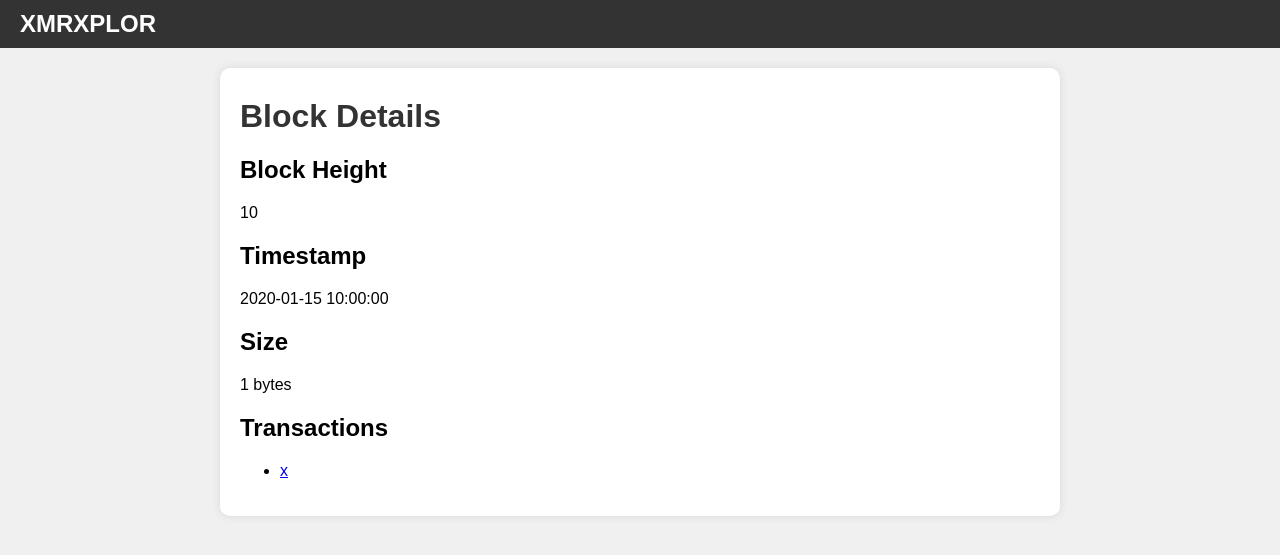
After one commit to hooftly/xmrxplor, a Flask app: page /block/1 in a window 1280 px wide. The commit adds this page. Shown: the top 555 px of the page. Run offline with Flask 3, Linux system fonts and the light colour scheme; a database or web service that is not in the repository returns one stand-in record (values such as "Sample title"); data that the repository does not hold is empty.

Commit message:
Block Info

```diff
--- a/app.py
+++ b/app.py
@@ -1,164 +1,51 @@
-from flask import Flask, jsonify, render_template, request, abort
+from flask import Flask, render_template, jsonify
 import requests
-import json
-import time
-from concurrent.futures import ThreadPoolExecutor
 
 app = Flask(__name__)
 
-def fetch_data(method, params=None):
-    url = 'http://144.91.120.100:18081/json_rpc'
-    headers = {'Content-Type': 'application/json'}
-    payload = {
-        "jsonrpc": "2.0",
-        "id": "0",
-        "method": method
-    }
-    if params:
-        payload["params"] = params
-    response = requests.post(url, headers=headers, data=json.dumps(payload))
-    return response.json()
-
-def fetch_transaction(tx_hash):
-    url = 'http://144.91.120.100:18081/get_transactions'
-    headers = {'Content-Type': 'application/json'}
-    payload = {
-        "txs_hashes": [tx_hash],
-        "decode_as_json": True
-    }
-    response = requests.post(url, headers=headers, data=json.dumps(payload))
-    return response.json()
-
-def fetch_transaction_pool():
-    url = 'http://144.91.120.100:18081/get_transaction_pool'
-    headers = {'Content-Type': 'application/json'}
-    response = requests.post(url, headers=headers)
-    return response.json()
-
-def fetch_block_header(height):
-    block_data = fetch_data("get_block_header_by_height", {"height": height})
-    return block_data['result']['block_header']
-
-def fetch_info():
-    return fetch_data("get_info")
+MONEROD_URL = 'http://144.91.120.100:18081'
 
 @app.route('/')
 def index():
     return render_template('index.html')
 
+@app.route('/transaction/<tx_hash>')
+def transaction(tx_hash):
+    response = requests.get(f'{MONEROD_URL}/get_transactions', params={'txs_hashes': [tx_hash], 'decode_as_json': True})
+    transaction = response.json()['txs'][0]
+    return render_template('transaction.html', transaction=transaction)
+
+@app.route('/block/<int:block_height>')
+def block(block_height):
+    response = requests.get(f'{MONEROD_URL}/json_rpc', json={'jsonrpc': '2.0', 'id': '0', 'method': 'get_block', 'params': {'height': block_height}})
+    block = response.json()['result']['block_header']
+    return render_template('block.html', block=block)
+
 @app.route('/get_block_count')
 def get_block_count():
-    data = fetch_data("get_block_count")
-    return jsonify(data)
+    response = requests.get(f'{MONEROD_URL}/json_rpc', json={'jsonrpc': '2.0', 'id': '0', 'method': 'get_block_count'})
+    return jsonify(response.json())
 
 @app.route('/get_info')
 def get_info():
-    data = fetch_info()
-    return jsonify(data)
+    response = requests.get(f'{MONEROD_URL}/json_rpc', json={'jsonrpc': '2.0', 'id': '0', 'method': 'get_info'})
+    return jsonify(response.json())
 
 @app.route('/get_transaction_pool_info')
 def get_transaction_pool_info():
-    pool_data = fetch_transaction_pool()
-    transactions = []
-    for tx in pool_data['transactions']:
-        tx_details = json.loads(tx['tx_json'])
-        timestamp = tx.get('receive_time')
-        if timestamp:
-            timestamp = int(timestamp)
-        else:
-            timestamp = 'N/A'
-        rct_signatures = tx_details.get('rct_signatures', {})
-        fee = rct_signatures.get('txnFee', 0) / 10**12
-        size = len(tx['tx_blob']) // 2  # Size in bytes
-        transactions.append({
-            "tx_hash": tx['id_hash'],
-            "timestamp": timestamp,
-            "fee": fee,
-            "size": size
-        })
-    return jsonify({"transactions": transactions})
+    response = requests.get(f'{MONEROD_URL}/get_transaction_pool')
+    return jsonify(response.json())
 
 @app.route('/get_latest_blocks')
 def get_latest_blocks():
-    block_count_data = fetch_data("get_block_count")
-    block_count = block_count_data['result']['count']
-
-    block_heights = list(range(block_count - 10, block_count))
-    with ThreadPoolExecutor() as executor:
-        blocks = list(executor.map(fetch_block_header, block_heights))
-
-    return jsonify({"blocks": blocks})
-
-@app.route('/get_block/<int:height>')
-def get_block(height):
-    block_data = fetch_data("get_block", {"height": height})
-    return jsonify(block_data)
-
-@app.route('/transaction/<tx_hash>')
-def transaction(tx_hash):
-    tx_data = fetch_transaction(tx_hash)
-
-    if 'txs' not in tx_data:
-        # Log the response for debugging
-        app.logger.error(f"Transaction data fetch error: {tx_data}")
-        abort(500, description="Failed to fetch transaction data")
-
-    # Log the entire response for debugging
-    app.logger.info(f"Transaction data: {json.dumps(tx_data, indent=2)}")
-
-    # Parse the transaction details
-    tx_details = json.loads(tx_data['txs'][0]['as_json'])
-
-    # Enhanced logging for vin details
-    app.logger.info(f"vin details: {json.dumps(tx_details['vin'], indent=2)}")
-
-    vin_details = []
-    ring_size = 0
-    for vin in tx_details.get('vin', []):
-        if 'key' in vin:
-            vin_details.append({
-                'amount': vin['key'].get('amount', 'N/A'),
-                'key_image': vin['key'].get('k_image', 'N/A')
-            })
-            ring_size = max(ring_size, len(vin['key'].get('key_offsets', [])))
-
-    vout_details = []
-    for vout in tx_details.get('vout', []):
-        vout_details.append({
-            'amount': vout.get('amount', '0'),
-            'target': {'key': vout['target']['tagged_key'].get('key', 'N/A')}
-        })
-
-    rct_signatures = tx_details.get('rct_signatures', {})
-    formatted_fee = rct_signatures.get('txnFee', 0) / 10**12
-
-    transaction_info = {
-        'tx_hash': tx_data['txs'][0].get('tx_hash', 'N/A'),
-        'block_height': tx_data['txs'][0].get('block_height', 'N/A'),
-        'timestamp': tx_data['txs'][0].get('block_timestamp', 'N/A'),
-        'vin': vin_details,
-        'vout': vout_details,
-        'rct_signatures': rct_signatures,
-        'ring_size': ring_size,
-        'formatted_fee': f"{formatted_fee:.12f} XMR"  # Format the fee with 12 decimal places and add "XMR"
-    }
-
-    return render_template('transaction.html', transaction=transaction_info)
-
-@app.route('/get_connections')
-def get_connections():
-    url = 'http://144.91.120.100:18081/get_connections'
-    headers = {'Content-Type': 'application/json'}
-    response = requests.post(url, headers=headers)
-    connections_data = response.json()
-
-    incoming_connections = len([conn for conn in connections_data.get('connections', []) if conn.get('in', False)])
-    outgoing_connections = len([conn for conn in connections_data.get('connections', []) if not conn.get('in', False)])
-
-    return jsonify({
-        "incoming_connections": incoming_connections,
-        "outgoing_connections": outgoing_connections
-    })
+    response = requests.get(f'{MONEROD_URL}/json_rpc', json={'jsonrpc': '2.0', 'id': '0', 'method': 'get_last_block_header'})
+    latest_block_height = response.json()['result']['block_header']['height']
+    blocks = []
+    for i in range(latest_block_height, latest_block_height - 10, -1):
+        response = requests.get(f'{MONEROD_URL}/json_rpc', json={'jsonrpc': '2.0', 'id': '0', 'method': 'get_block', 'params': {'height': i}})
+        block = response.json()['result']['block_header']
+        blocks.append(block)
+    return jsonify({'blocks': blocks})
 
 if __name__ == '__main__':
     app.run(debug=True)
--- /dev/null
+++ b/templates/block.html
@@ -0,0 +1,34 @@
+<!DOCTYPE html>
+<html lang="en">
+<head>
+    <meta charset="UTF-8">
+    <meta name="viewport" content="width=device-width, initial-scale=1.0">
+    <title>Block Details</title>
+    <link rel="stylesheet" href="{{ url_for('static', filename='styles.css') }}">
+</head>
+<body>
+    <nav class="navbar">
+        <div class="navbar-brand"><a href="{{ url_for('index') }}" style="color: white; text-decoration: none;">XMRXPLOR</a></div>
+    </nav>
+    <div class="container">
+        <h1>Block Details</h1>
+        <div class="block-details">
+            <h2>Block Height</h2>
+            <p>{{ block.height }}</p>
+
+            <h2>Timestamp</h2>
+            <p>{{ block.timestamp }}</p>
+
+            <h2>Size</h2>
+            <p>{{ block.block_size }} bytes</p>
+
+            <h2>Transactions</h2>
+            <ul>
+                {% for tx in block.tx_hashes %}
+                    <li><a href="{{ url_for('transaction', tx_hash=tx) }}">{{ tx }}</a></li>
+                {% endfor %}
+            </ul>
+        </div>
+    </div>
+</body>
+</html>
--- a/templates/index.html
+++ b/templates/index.html
@@ -28,7 +28,6 @@
                     <thead>
                         <tr>
                             <th>Transaction Hash</th>
-                            <!-- Removed Timestamp Column -->
                             <th>Fee (XMR)</th>
                             <th>Size (bytes)</th>
                         </tr>
```
Also changed, not shown: static/script.js (+8 -8 lines).
